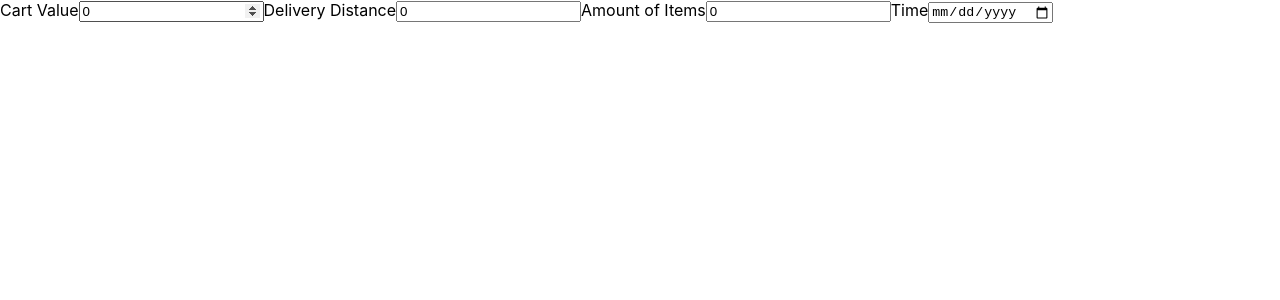
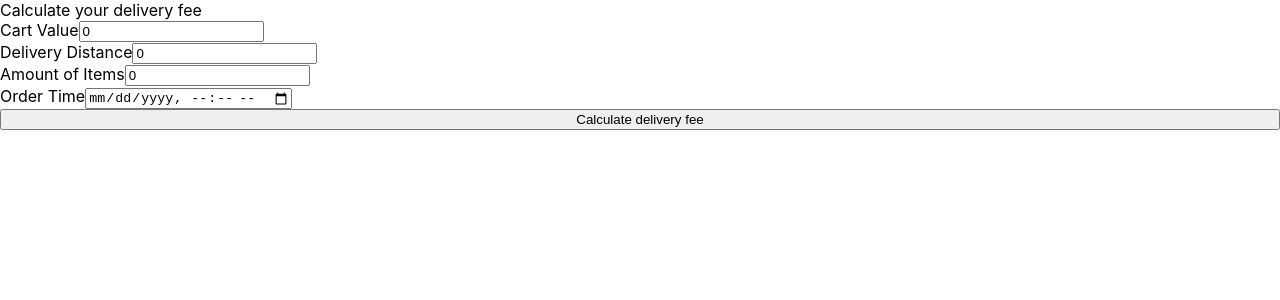
Before and after one commit to KatarinaNeskovic/Delivery-Fee-Calculator, a React (Create React App) app: page / in a window 1280 px wide. Shown: the top 300 px of the page. Built offline with nearby package versions, Linux system fonts and the light colour scheme.

Commit message:
changed date format to datetime-local

```diff
--- a/src/App.css
+++ b/src/App.css
@@ -1,4 +1,7 @@
-
+.form {
+  display:flex;
+  flex-direction: column;
+}
 
 
 
--- a/src/App.tsx
+++ b/src/App.tsx
@@ -10,7 +10,7 @@ function App() {
     cartValue: 0,
     deliveryDistance: 0,
     amountOfItems: 0,
-    time: new Date(2001, 0, 1), //setting initial date to 01.01.2001
+    dateTime: '2001-01-01T11:00', //setting initial date to 01.01.2001 at 11:00
     deliveryPrice: 0
   })
 
@@ -28,11 +28,18 @@ function App() {
   }
 
   return (
-<div className='input-fields'>
+
+    <form onSubmit={handleSubmit} className='form' >
+
+      <header>
+        Calculate your delivery fee
+      </header>
+
       <label>
         Cart Value
         <input
           type="number"
+          min={0}
           name="cartValue"
           value={deliveryFee.cartValue}
           onChange={handleChange}
@@ -44,6 +51,7 @@ function App() {
         Delivery Distance
         <input
           type="number"
+          min={0}
           name="deliveryDistance"
           value={deliveryFee.deliveryDistance}
           onChange={handleChange}
@@ -55,6 +63,7 @@ function App() {
         Amount of Items
         <input
           type="number"
+          min={0}
           name="amountOfItems"
           value={deliveryFee.amountOfItems}
           onChange={handleChange}
@@ -63,15 +72,17 @@ function App() {
       </label>
 
       <label>
-        Time
+        Order Time
         <input
-          type="date"
-          name='time'
+          type="datetime-local"
+          name='dateTime'
           onChange={handleChange}
           required
         />
       </label>
-      </div>
+
+      <button type='submit'> Calculate delivery fee </button>
+    </form>
   )
 
 }
--- a/src/delivery-fee-structure.ts
+++ b/src/delivery-fee-structure.ts
@@ -3,6 +3,6 @@ export interface DeliveryFee {
     cartValue: number;
     deliveryDistance: number;
     amountOfItems: number;
-    time: Date;
+    dateTime: string;
     deliveryPrice:number;
 }
```
